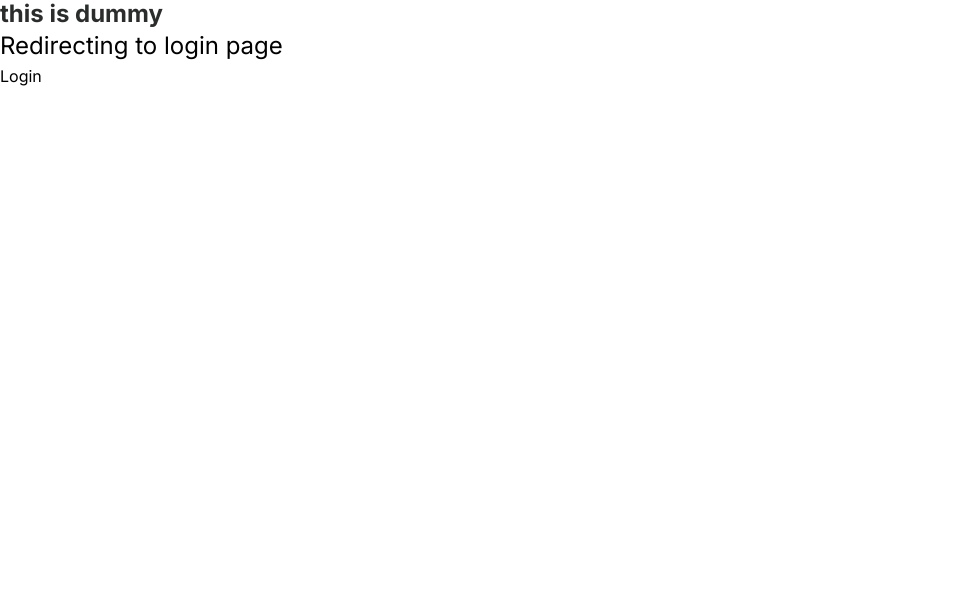
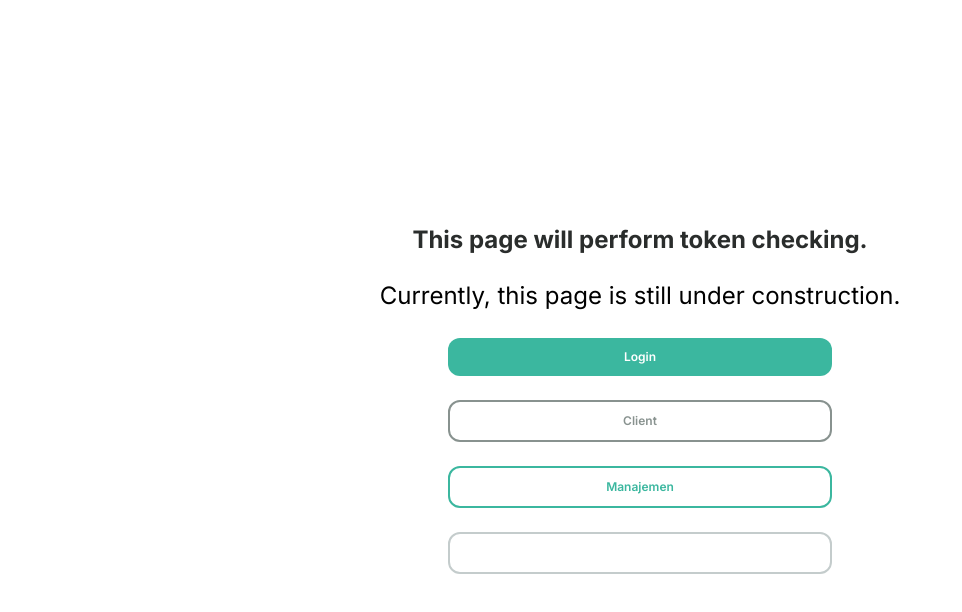
Before and after one commit to AdlanHawari/lab-webapp, a Next.js app: page / in a window 1280 px wide. Shown: the top 612 px of the page, without its empty margins (0-962 px from the left). Built offline with nearby package versions, Linux system fonts and the light colour scheme.

Commit message:
landing page

```diff
--- a/pages/index.js
+++ b/pages/index.js
@@ -1,17 +1,48 @@
+import { MyLink } from 'components/general/MyLink'
+import Button from 'components/small/button_fixed/Button'
 import Head from 'next/head'
 import Image from 'next/image'
 import Link from 'next/link'
+import login_bg from 'public/loginImage.png'
 
 export default function Home() {
   return (
-   <>
-   <h1>
-     this is dummy
-   </h1>
-   <h2>
-     Redirecting to login page
-   </h2>
-   <Link href="/login"> Login </Link>
-   </>
+
+
+    <div className="flex flex-col space-y-6 h-screen w-screen justify-center items-center">
+
+      {/* <div className=""> */}
+        <h1>
+          This page will perform token checking.
+        </h1>
+        <h2>
+          Currently, this page is still under construction.
+        </h2>
+        <div className="grid grid-flow-row gap-y-6 w-96">
+          <MyLink href="/login">
+            <Button type="primary_default" className="hover:bg-primary-darken20">
+              Login
+            </Button>
+          </MyLink>
+          <MyLink href="/client/log">
+            <Button type="secondary_neutral" className="hover:bg-grey-400 hover:text-white">
+              Client
+            </Button>
+          </MyLink>
+          <MyLink href="/manajemen/log">
+            <Button type="secondary_default" className="hover:bg-primary-darken20 hover:text-white">
+              Manajemen
+            </Button>
+          </MyLink>
+          <MyLink href="/personel/log">
+            <Button type="secondary_disabled" className="bg-secondary text-white hover:bg-secondary-darker20">
+              Personel
+            </Button>
+          </MyLink>
+        {/* </div> */}
+
+      </div>
+
+   </div>
   )
 }
```
